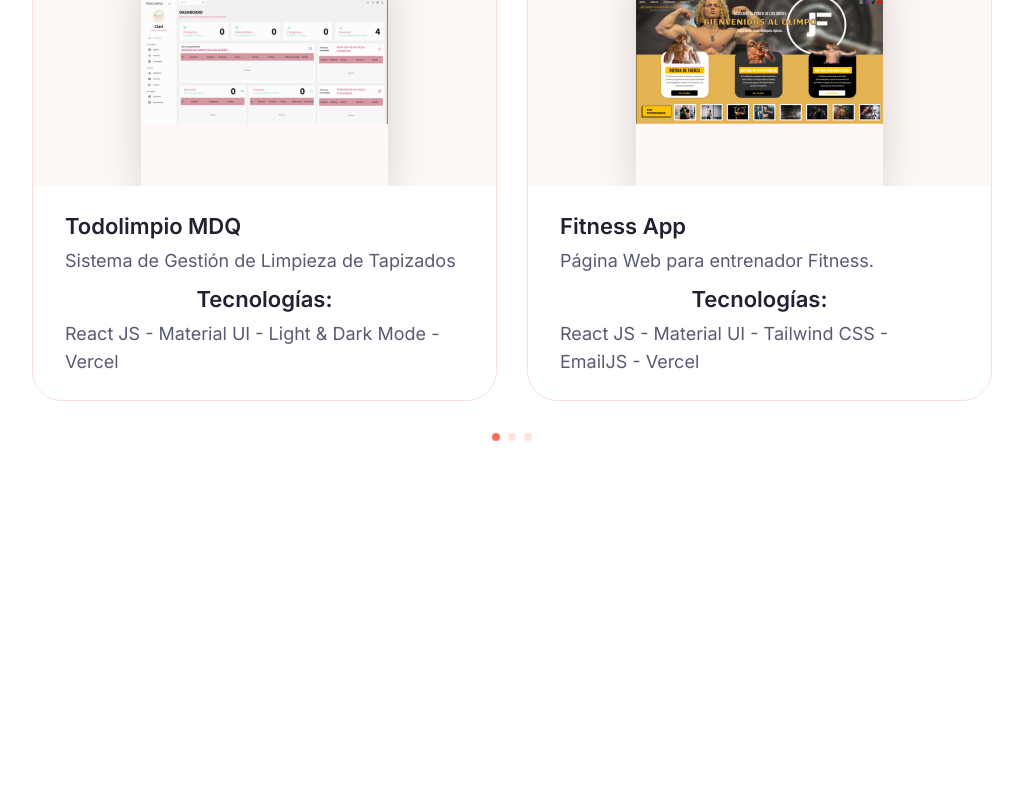
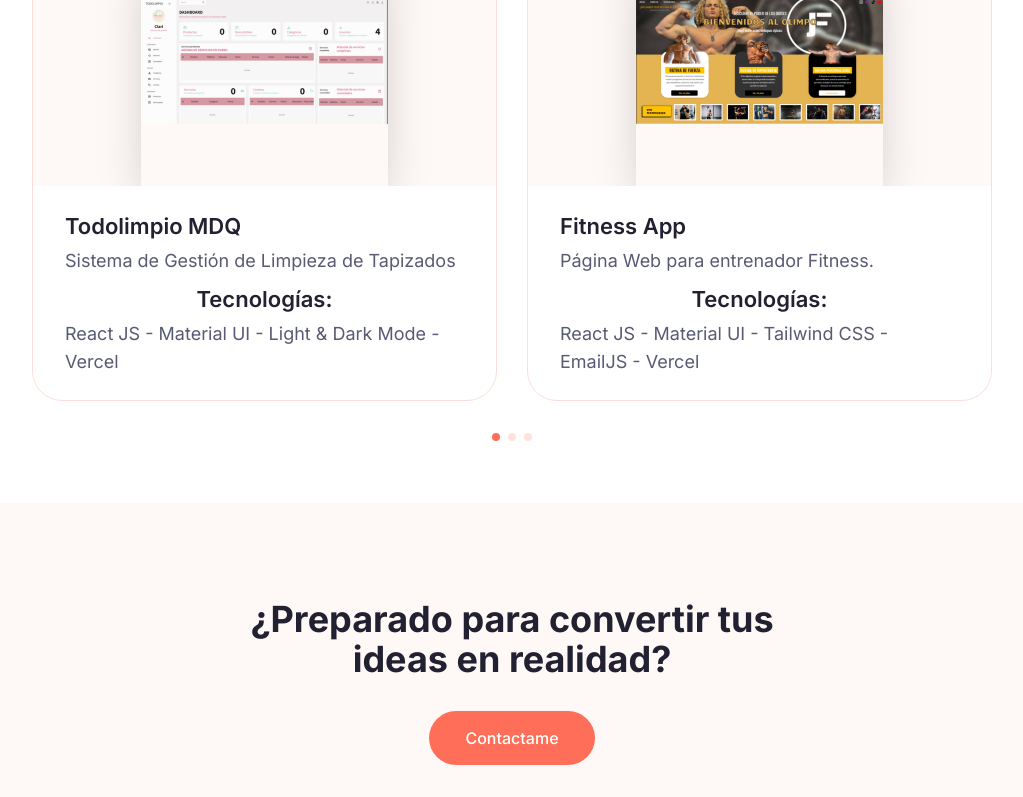
Before and after one commit to RumRage/portfolio, a Next.js app: page / in a window 1280 px wide. Shown: the part 2000-2797 px from the top of the page, without its empty margins (128-1151 px from the left). Built offline with nearby package versions, Linux system fonts and the light colour scheme.

Commit message:
cta completo

```diff
--- a/app/template.jsx
+++ b/app/template.jsx
@@ -24,7 +24,6 @@ const template = ({ children }) => {
         style={{ transform: `translateY(${completion - 100}%)` }}
         className="fixed z-50 bg-primary w-1 top-0 right-0 bottom-0 transition-all duration-700"
       ></span>
-      <div className="h-[4000px] "></div>
     </>
   );
 };
--- a/components/Cta.jsx
+++ b/components/Cta.jsx
@@ -3,10 +3,15 @@ import Link from "next/link";
 
 const Cta = () => {
   return (
-    <section>
-      <div>
-        <div>
-          <h2></h2>
+    <section className="py-24 bg-tertiary dark:bg-secondary/40">
+      <div className="container mx-auto">
+        <div className="flex flex-col items-center">
+          <h2 className="h2 max-w-xl text-center mb-8">
+            ¿Preparado para convertir tus ideas en realidad?
+          </h2>
+          <Link href="/contact">
+            <Button>Contactame</Button>
+          </Link>
         </div>
       </div>
     </section>
```
